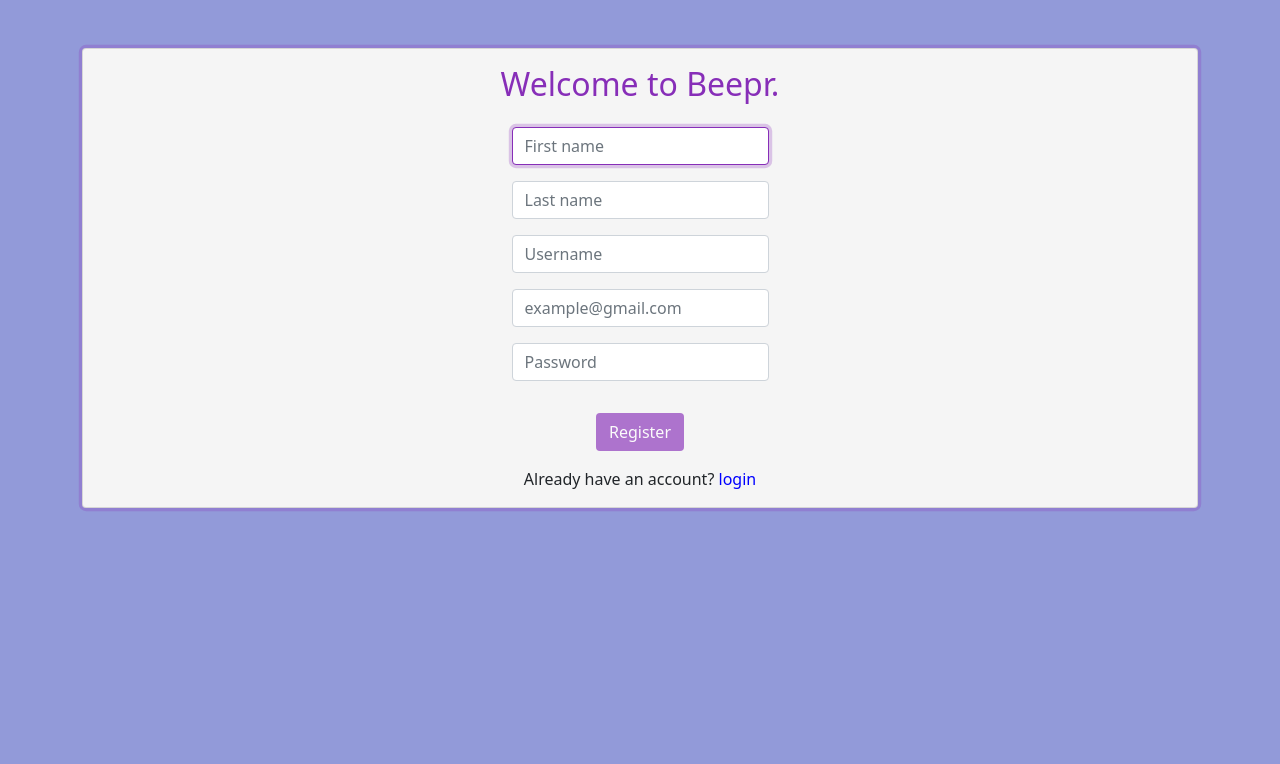
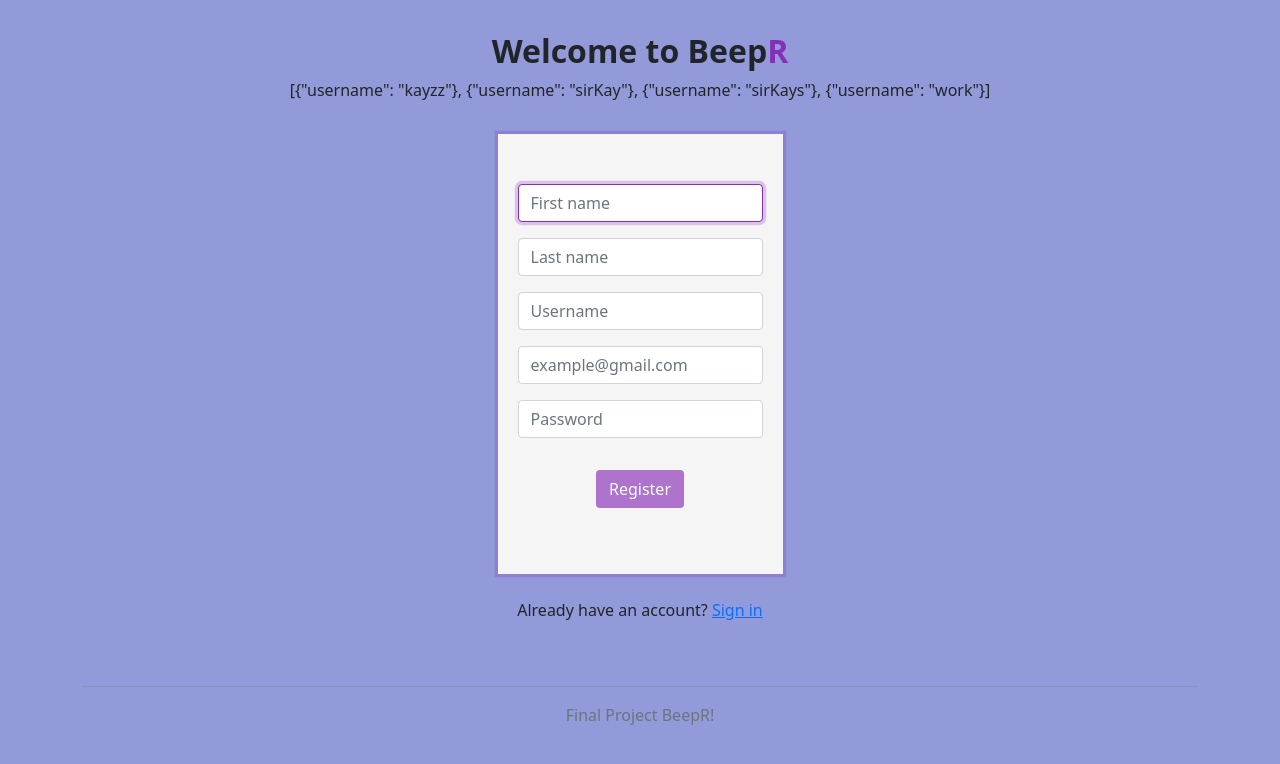
Before and after one commit to sirKay1010/Final_Project-Beepr, a Flask app: page /register in a window 1280 px wide. Shown: the top 764 px of the page. Run offline with Flask 2, Linux system fonts and the light colour scheme; some libraries are stand-ins or nearby versions.

Commit message:
update version 1 of register_html backend

```diff
--- a/app.py
+++ b/app.py
@@ -1,7 +1,8 @@
 import os
+import re
 
 from cs50 import SQL
-from flask import Flask, flash, redirect, render_template, request, session
+from flask import Flask, flash, redirect, render_template, request, session, json
 from flask_session import Session
 from tempfile import mkdtemp
 from werkzeug.security import check_password_hash, generate_password_hash
@@ -45,32 +46,53 @@ def index():
 def register():
     # Select all usernames
     usernames = db.execute("SELECT username FROM users")
+    usernames_list = usernames[0].values()
+
     if request.method == "POST":
-        # create a dictionary to store a new users info
-        new_users = {}
-        new_users["firstname"] = request.form.get("firstname")
-        new_users["lastname"] = request.form.get("lastname")
-        new_users["username"] = request.form.get("username")
-        new_users["email"] = request.form.get("email")
-        new_users["password"] = request.form.get("password")
+        # store a new users info
+        firstname = request.form.get("firstname")
+        lastname = request.form.get("lastname")
+        username = request.form.get("username")
+        email = request.form.get("email")
+        password = request.form.get("password")
 
-        # What happens if code enters this if block? @mrsinister and @palmwinecode.
-        if not new_users["firstname"] or not new_users["lastname"] or not new_users["username"] or not new_users["email"] or not new_users["password"]:
-            return redirect("/register")
+        # set error message variable
+        error = None
+        # Check all input fields for an input
+        if not firstname or not lastname or not username or not email or not password:
+            error = "Please input all fields!"
+            return render_template("register.html", error=error)
 
         # Check for duplicate username
         for pair in usernames:
-            if new_users["username"] == pair["username"]:
-                # What happens if username already exists @mrsinister and @palmwinecode.
-                return redirect("/register")
+            if username == pair["username"]:
+                error = "Username already exists"
+                return render_template("register.html", error=error, firstname=firstname)
 
-        password_hash = generate_password_hash(new_users["password"])
-        db.execute("INSERT INTO users (name, username, email, password_hash) VALUES(?,?,?,?)", new_users["firstname"] + " " + new_users["lastname"],  new_users["username"], new_users["email"], password_hash)
+        # Set the regular expressions to validate email and password
+        email_RegEx = "^[a-z0-9._%+-]+@[a-z0-9.-]+\.[a-z]{2,4}$"
+        password_RegEx = "^(?=.*?[A-Z])(?=.*?[a-z])(?=.*?[0-9])(?=.*?[#?!@$%^&*-]).{8,}$"
+
+        # Validate Email
+        if not re.match(email_RegEx, email):
+            error = "Not a valid email!"
+            return render_template("register.html", error=error)
+
+        # validate password
+        if not re.match(password_RegEx, password):
+            error = "Password must be atleast 8 letters, with uppercase, lowercase, num and a special character. It's for your own safety!"
+            return render_template("register.html", error=error)
+
+        # Generate passwords hash
+        password_hash = generate_password_hash(password)
+
+        # Update users table with users info
+        db.execute("INSERT INTO users (name, username, email, password_hash) VALUES(?,?,?,?)", firstname + " " + lastname,  username, email, password_hash)
         return redirect("/login")
 
-    # if method is GET
     else:
-        return render_template("register.html")
+        # return render_template("register.html",  usernames=usernames)
+        return render_template("register.html",  usernames=json.dumps(usernames))
 
 
 # Login route
--- a/templates/register.html
+++ b/templates/register.html
@@ -8,7 +8,12 @@
 
 	.form-body {
 		background-color: #f5f5f5;
+		padding: 50px 20px;
 		box-shadow: 0 0 0 0.2rem rgba(135, 46, 184, 0.25);
+	}
+	.errorMessage {
+		color: red;
+		font-size: 14px;
 	}
 </style>
 {% endblock %}
@@ -16,60 +21,119 @@
 {% block script %}
 <script>
 	// Wait for Page to load
+	var emailValidated = false;
+	var passwordValidated = false;
+	var usernameValidated = false;
 	document.addEventListener("DOMContentLoaded", function () {
 		// Select and disable button
 		const register_btn = document.getElementById("register_btn");
 		register_btn.disabled = true;
 
+		// var emailValidated = false;
+		const email = document.querySelector("#email");
+		const emailErrorMessage = document.querySelector("#emailErrorMessage");
+		let emailRegEx = /^[a-z0-9._%+-]+@[a-z0-9.-]+\.[a-z]{2,4}$/;
+		// Validate email
+		email.onkeyup = function () {
+			if (!emailRegEx.test(email.value)) {
+				email.style.borderColor = "red";
+				emailErrorMessage.innerHTML = "Invalid Email!";
+				emailErrorMessage.style.display = "flex";
+				emailValidated = false;
+			}
+			else {
+				email.style.borderColor = "lightgray";
+				emailErrorMessage.style.display = "none";
+				emailValidated = true;
+			}
+		}
+
+		// var passwordValidated = false;
+		// Validate password
+		const password = document.querySelector("#password");
+		const passwordErrorMessage = document.querySelector("#passwordErrorMessage");
+		let passwordRegEx = /^(?=.*?[A-Z])(?=.*?[a-z])(?=.*?[0-9])(?=.*?[#?!@$%^&*-]).{8,}$/;
+		password.onkeyup = function () {
+			// if (password.value === "") {passwordErrorMessage.innerHTML = "Please input a password!";}
+			if (!passwordRegEx.test(password.value)) {
+				password.style.borderColor = "#ff9494";
+				password.style.boxShadow = "0 0 0 0.2rem rgba(255, 148, 148, 1)";
+				passwordErrorMessage.innerHTML = "Invalid password!";
+				"Password must be atleast 8 letters, with uppercase, lowercase, num and a special character. It's for your own safety!";
+				passwordErrorMessage.style.display = "flex";
+				passwordValidated = false;
+			}
+			else {
+				password.style.borderColor = "lightgray";
+				passwordErrorMessage.style.display = "none";
+				passwordValidated = true;
+			}
+		}
+
+		// var usernameValidated = false;
+		// Validate duplicate username
+		const username = document.querySelector("#username");
+		const usernameErrorMessage = document.querySelector("#usernameErrorMessage");
+		// username.onkeyup = function () {
+		// 	username.style.borderColor = "transparent";
+		// 	usernameErrorMessage.style.display = "none";
+		// }
+		username.oninput = function () {
+			// setTimeout(validateUsername, 3000);
+			if ({{usernames | tojson}}.includes(username.value)){
+				username.style.borderColor = "red";
+				usernameErrorMessage.innerHTML = "Username already exists!";
+				usernameErrorMessage.style.display = "flex";
+				usernameValidated = false;
+			}
+			else {
+				username.style.borderColor = "lightgray";
+				usernameErrorMessage.style.display = "none";
+				usernameValidated = true;
+			}
+		}
+
 		// Selcet all input fields
 		const inputs = document.querySelectorAll(".inputField");
 		// Add an input event listener for each input field
 		for (const input of inputs) {
-			input.addEventListener("input", buttonStatus);
+			input.addEventListener("keyup", validateForm);
 		}
-		// Validate the email and password fields
-		register_btn.onclick = validateFields;
 	});
 
-	// Function to disable btn until all fields are filled
-	function buttonStatus() {
-		let empty;
+	// Function to disable btn until all fields are filled correctly
+	function validateForm() {
+		var empty = false;
 		document.querySelectorAll(".inputField").forEach((input) => {
-			if (input.value === "") {
+			if (this.value === "") {
 				empty = true;
 			}
 		});
-		if (empty) {
-			register_btn.disabled = true;
+		if (!empty && emailValidated && passwordValidated && usernameValidated) {
+			register_btn.disabled = false;
 		}
 		else {
-			register_btn.disabled = false;
+			register_btn.disabled = true;
 		}
 	}
 
-	function validateFields() {
-		const email = document.querySelector("#email");
-		const password = document.querySelector("#password");
+	// function validateUsername() {
+	// 	username_list = {{ usernames | tojson }};
+	// 	alert(username_list.length);
+	// 	if (usernames_list.includes(username.value)){
+	// 	// if ({{ usernames | tojson }}.includes(username.value)){
+	// 		username.style.borderColor = "red";
+	// 		usernameErrorMessage.innerHTML = "Username already exists!";
+	// 		usernameErrorMessage.style.display = "flex";
+	// 		usernameValidated = false;
+	// 	}
+	// 	else {
+	// 		username.style.borderColor = "lightgray";
+	// 		usernameErrorMessage.style.display = "none";
+	// 		usernameValidated = true;
+	// 	}
 
-		// Set the regular expressions to validate email and password
-		let emailRegEx = /^[a-z0-9._%+-]+@[a-z0-9.-]+\.[a-z]{2,4}$/;
-		let passwordRegEx = /^(?=.*?[A-Z])(?=.*?[a-z])(?=.*?[0-9])(?=.*?[#?!@$%^&*-]).{8,}$/;
-
-		// Validate email and password
-		if (emailRegEx.test(email.value)) {
-			email.setCustomValidity('');
-		}
-		else {
-			email.setCustomValidity('"' + email.value + '" is not a valid email.');
-		}
-
-		if (passwordRegEx.test(password.value)) {
-			password.setCustomValidity('');
-		}
-		else {
-			password.setCustomValidity('"' + password.value + '" is not a valid email.');
-		}
-	}
+	// }
 
 </script>
 {% endblock %}
@@ -80,37 +144,54 @@ Register
 
 {% block body %}
 <form action="/register" method="post">
-	<div class="container py-5 text-center">
-		<div class="card form-body">
-			<div class="my-3">
-				<h2 style="color: #872eb8;">Welcome to Beepr.</h2>
+	<div class="container text-center	">
+		<div class="my-4 py-2">
+			<h2 class="fw-bolder">Welcome to Beep<span style="color:#872eb8">R</span></h2>
+			{{usernames}}
+		</div>
+		<div class="row justify-content-center my-4">
+			<div class="col-lg-3 col-md-6 form-body ">
+				<!-- <div class="row"> -->
+				<div class="mb-3">
+					<input autocomplete="on" autofocus class="inputField form-control " id="firstname" name="firstname"
+						placeholder="First name" type="text" required>
 				</div>
 				<div class="mb-3">
-				<input autocomplete="off" autofocus class="inputField form-control mx-auto w-auto" id="firstname"
-					name="firstname" placeholder="First name" type="text" required>
+					<input autocomplete="on" class="inputField form-control " id="lastname" name="lastname"
+						placeholder="Last name" type="text" required>
+					<!-- </div> -->
 				</div>
 				<div class="mb-3">
-				<input autocomplete="off" class="inputField form-control mx-auto w-auto" id="lastname" name="lastname"
-					placeholder="Last name" type="text" required>
+					<input autocomplete="on" class="inputField form-control " id="username" name="username"
+						placeholder="Username" type="text" required>
+						<p class="errorMessage" id="usernameErrorMessage"></p>
 				</div>
 				<div class="mb-3">
-				<input autocomplete="off" class="inputField form-control mx-auto w-auto" id="username" name="username"
-					placeholder="Username" type="text" required>
+					<input autocomplete="on" class="inputField form-control " id="email" name="email"
+						placeholder="example@gmail.com" type="text" required>
+						<p class="errorMessage" id="emailErrorMessage"></p>
 				</div>
 				<div class="mb-3">
-				<input autocomplete="off" class="inputField form-control mx-auto w-auto" id="email" name="email"
-					placeholder="example@gmail.com" type="text" required>
-			</div>
-			<div class="mb-3">
-				<input class="inputField form-control mx-auto w-auto" id="password" name="password" placeholder="Password"
-					type="password" required>
+					<input autocomplete="on" class="inputField form-control " id="password" name="password"
+						placeholder="Password"  required> <!--type="password"-->
+						<p class="errorMessage" id="passwordErrorMessage"></p>
 				</div>
 				<button class="mx-auto my-3 w-auto btn btn text-white submit-btn" type="submit" id="register_btn">
 					Register</button>
-			<div>
-				<p>Already have an account? <a style="text-decoration: none; color: blue;" href="">login</a></p>
+
+					{% if error %}
+					<p class="fw-bolder" style="color: red">{{ error }}!</p>
+					{% endif %}
 			</div>
 		</div>
+		<div class="row my-2">
+			<p class="">Already have an account? <a href="#">Sign in</a></p>
+		</div>
+		<!-- Temp Page Footer -->
+		<footer class="mt-5 text-center text-muted text-dark">
+			<hr>
+			Final Project BeepR!
+		</footer>
 	</div>
 </form>
 {% endblock %}
```
Also changed, not shown: draw.html (added, +22 -0 lines), templates/login.html (+6 -5 lines), beepr.db. Lines whose indentation alone changed are shown as unchanged.
